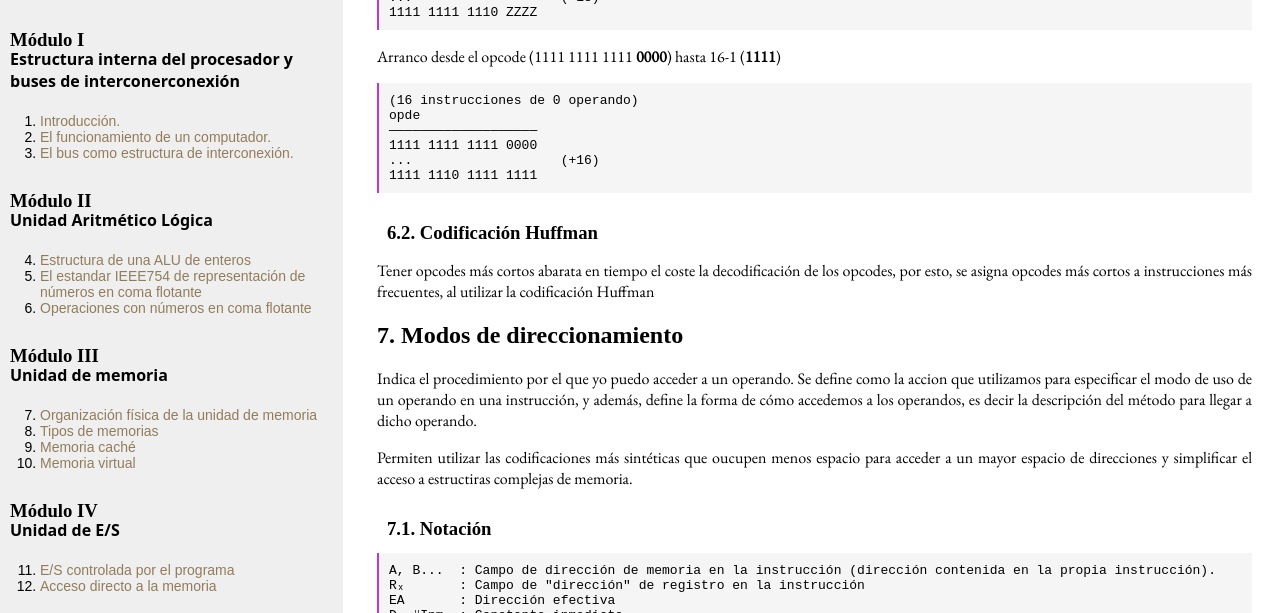
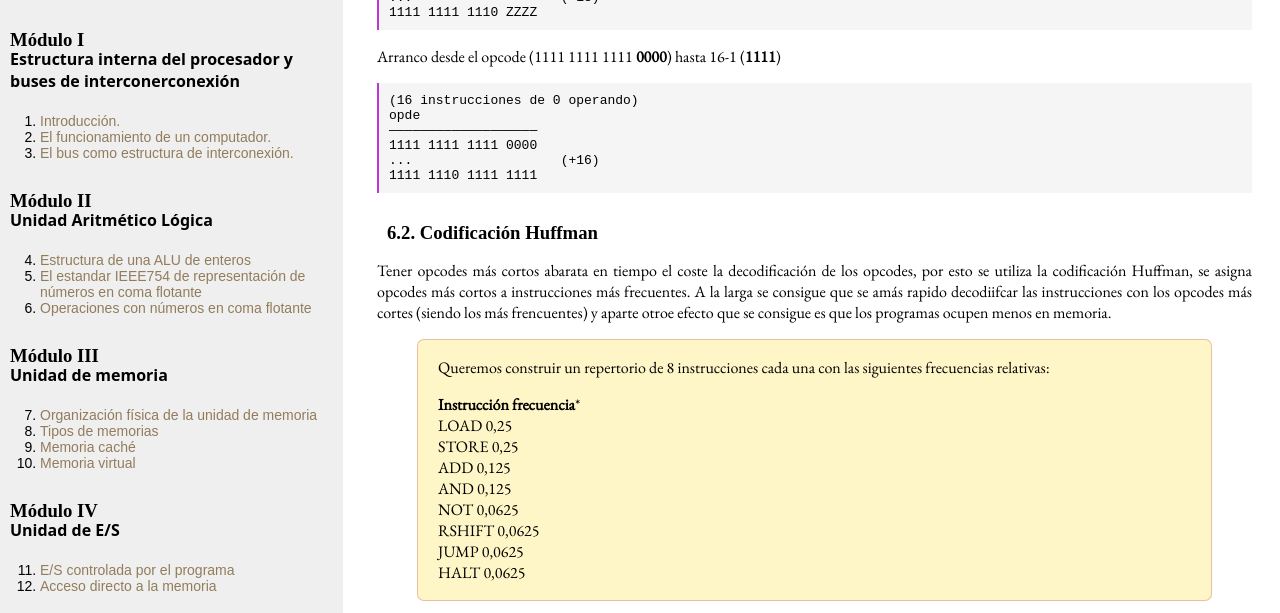
Before and after one commit to dkaerit/EDC, a Jekyll site: the page built from _posts/2020-10-05-TEMA02.md, in a window 1280 px wide and 1400 px high, scrolled down 7871 px. Shown: the top 613 px of the window. Built offline with Jekyll 4.4.1, drawn with Linux system fonts in a browser that asks for light colours; some web fonts are replaced; some of the changed text lies outside the part shown; grey boxes are pictures that could not be loaded.

Commit message:
Update 2020-10-05-TEMA02.md

````diff
--- a/_posts/2020-10-05-TEMA02.md
+++ b/_posts/2020-10-05-TEMA02.md
@@ -224,7 +224,30 @@
 ```
 
 ### 6.2. Codificación Huffman
-Tener opcodes más cortos abarata en tiempo el coste la decodificación de los opcodes, por esto, se asigna opcodes más cortos a instrucciones más frecuentes, al utilizar la codificación Huffman
+Tener opcodes más cortos abarata en tiempo el coste la decodificación de los opcodes, por esto se utiliza la codificación Huffman, se asigna opcodes más cortos a instrucciones más frecuentes. A la larga se consigue que se amás rapido decodiifcar las instrucciones con los opcodes más cortes (siendo los más frencuentes) y aparte otroe efecto que se consigue es que los programas ocupen menos en memoria.
+
+> Queremos construir un repertorio de 8 instrucciones cada una con las siguientes frecuencias relativas:
+>
+> **Instrucción     frecuencia***<br>
+> LOAD            0,25<br>
+> STORE           0,25<br>
+> ADD             0,125<br>
+> AND             0,125<br>
+> NOT             0,0625<br>
+> RSHIFT          0,0625<br>
+> JUMP            0,0625<br>
+> HALT            0,0625<br>
+>
+
+1. Construir la tabla de instrucciones en orden decreciente por frecuencia
+2. Sumar las dos ultimas posiciones y reordenar el resultado sin perder de vista de dónde vino (repetir hasta tener 2 elementos)
+![](https://i.imgur.com/LGJD7qc.gif)
+3. Comenzar la marcha atrás. (Repetir hasta volver al principio)
+  * Si una frecuencia venía de la suma de otros dos, añadir un nuevo bit a la codificación de la instrucción
+  * Si no, dejar el código como está
+![](https://i.imgur.com/o2QOCWo.gif)
+
+
 
 ## 7. Modos de direccionamiento
 Indica el procedimiento por el que yo puedo acceder a un operando. Se define como la accion que utilizamos para especificar el modo de uso de un operando en una instrucción, y además, define la forma de cómo accedemos a los operandos, es decir la descripción del método para llegar a dicho operando.
````
